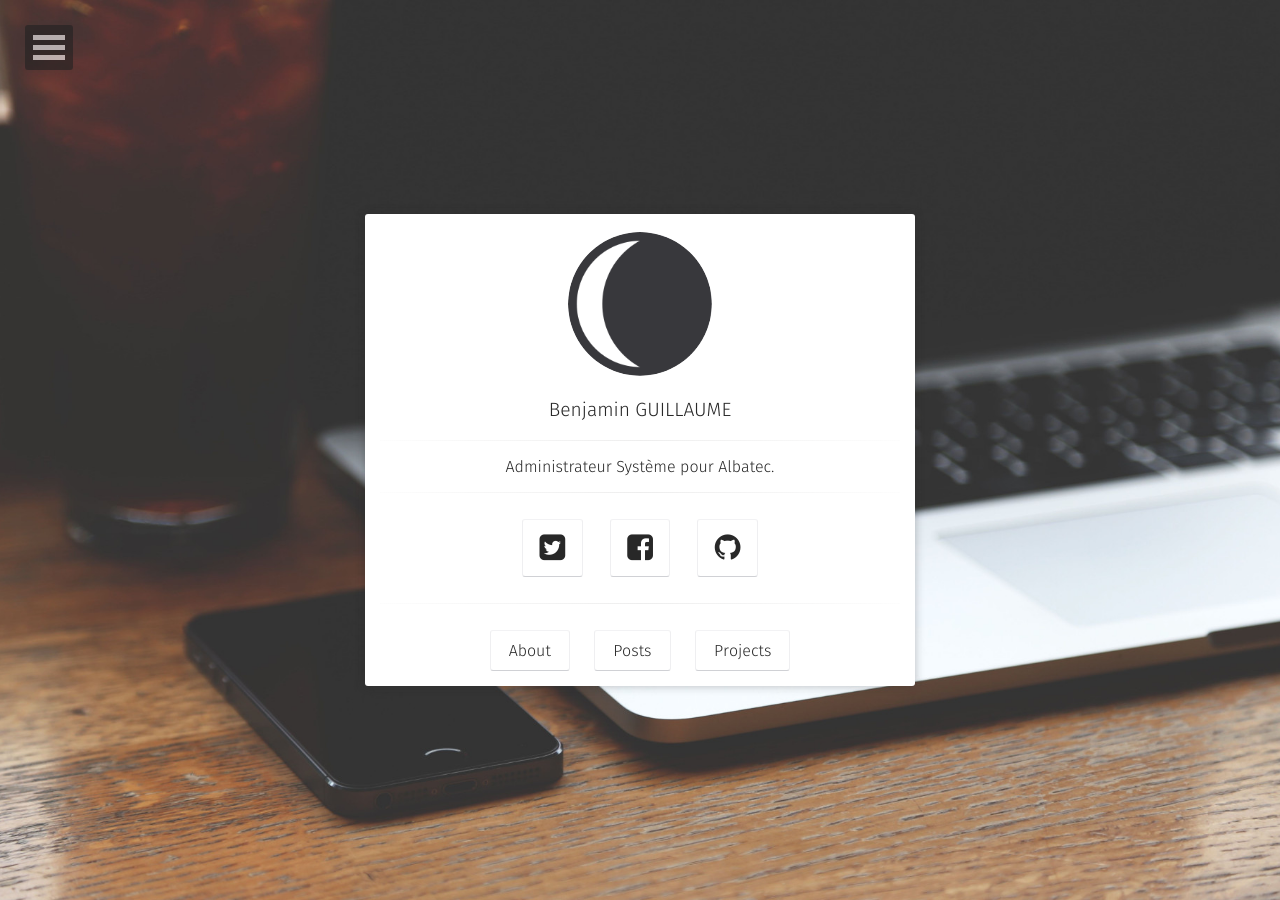
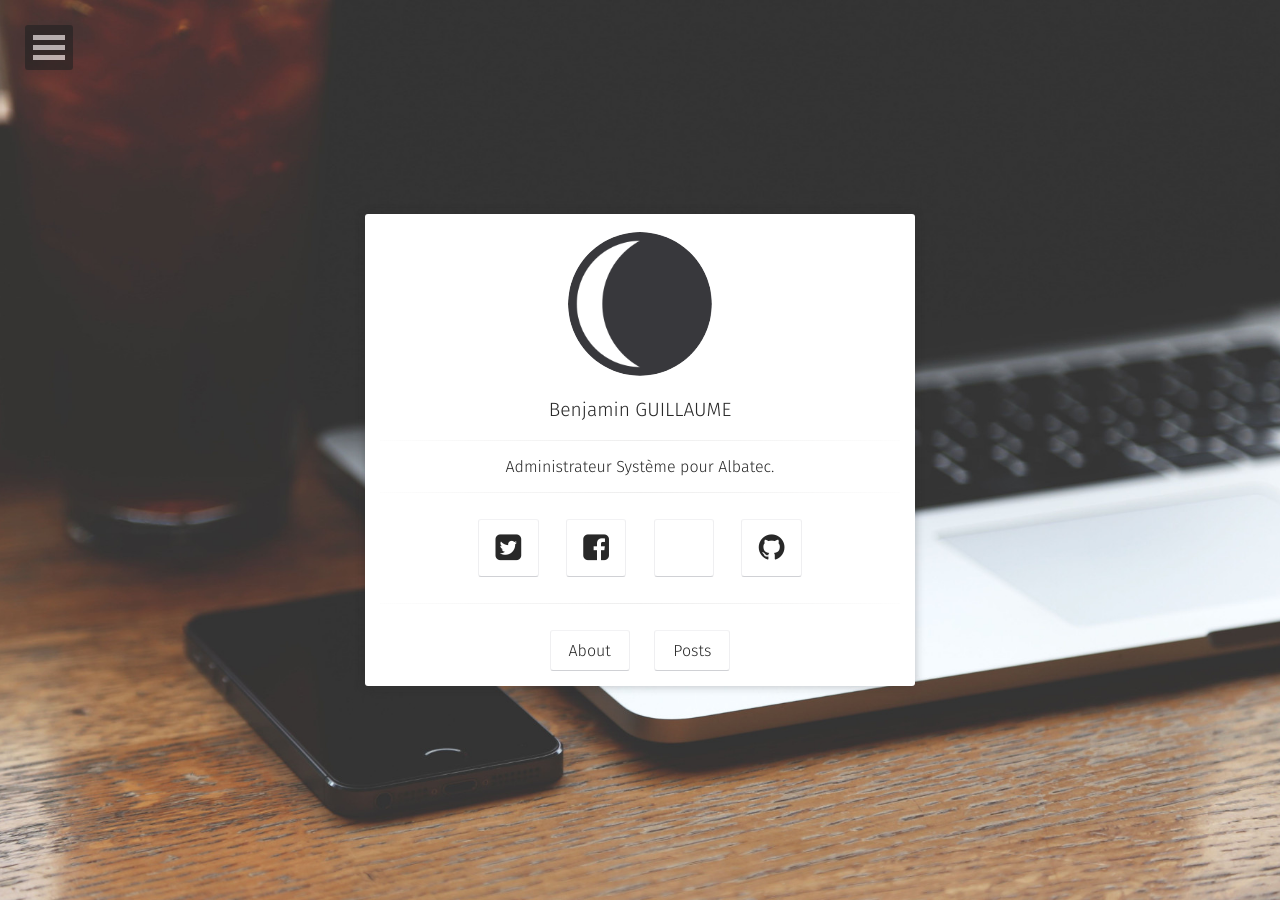
Before and after one commit to benjamin-guillaume/benjamin-guillaume.github.io, a Jekyll site: the page built from index.html, in a window 1280 px wide. Built offline with Jekyll 4.4.1, drawn with Linux system fonts in a browser that asks for light colours; some web fonts are replaced.

Commit message:
Test config Jekyll website

```diff
--- a/_includes/meta.html
+++ b/_includes/meta.html
@@ -8,8 +8,8 @@
     <a href="https://twitter.com/intent/tweet?text={{ site.url }}{{ page.url }}" title="Share on Twitter" class="tag">
         <span class="term"><i class="fa fa-twitter-square"></i> Tweet</span>
     </a>
-    <a href="https://plus.google.com/share?url={{ site.url }}{{ page.url }}" title="Share on Google+" class="tag">
+<!--     <a href="https://plus.google.com/share?url={{ site.url }}{{ page.url }}" title="Share on Google+" class="tag">
             <span class="term"><i class="fa fa-google-plus-square"></i> +1</span>
-    </a>
+    </a> -->
 </span>
 <div style="clear:both"></div>
--- a/_includes/nav.html
+++ b/_includes/nav.html
@@ -15,46 +15,49 @@
                         <a href="mailto:{{ site.email }}" target="_blank" rel="noopener noreferrer"><i class="fa fa-fw fa-envelope-square"></i> Email</a>
                     </li>{% endif %}
                     {% if site.twitter %}<li>
-                        <a href="http://twitter.com/{{ site.twitter }}" target="_blank" rel="noopener noreferrer"><i class="fa fa-fw fa-twitter-square"></i> Twitter</a>
+                        <a href="https://twitter.com/{{ site.twitter }}" target="_blank" rel="noopener noreferrer"><i class="fa fa-fw fa-twitter-square"></i> Twitter</a>
                     </li>{% endif %}
                     {% if site.facebook %}<li>
-                        <a href="http://facebook.com/{{ site.facebook }}" target="_blank" rel="noopener noreferrer"><i class="fa fa-fw fa-facebook-square"></i> Facebook</a>
+                        <a href="https://facebook.com/{{ site.facebook }}" target="_blank" rel="noopener noreferrer"><i class="fa fa-fw fa-facebook-square"></i> Facebook</a>
                     </li>{% endif %}
-                    {% if site.google.plus %}<li>
-                        <a href="http://plus.google.com/+{{ site.google.plus }}" target="_blank" rel="noopener noreferrer"><i class="fa fa-fw fa-google-plus-square"></i> Google+</a>
-                    </li>{% endif %}
+<!--                     {% if site.google.plus %}<li>
+                        <a href="https://plus.google.com/+{{ site.google.plus }}" target="_blank" rel="noopener noreferrer"><i class="fa fa-fw fa-google-plus-square"></i> Google+</a>
+                    </li>{% endif %} -->
                     {% if site.linkedin %}<li>
-                        <a href="http://linkedin.com/in/{{ site.linkedin }}" target="_blank" rel="noopener noreferrer"><i class="fa fa-fw fa-linkedin-square"></i> LinkedIn</a>
+                        <a href="https://linkedin.com/in/{{ site.linkedin }}" target="_blank" rel="noopener noreferrer"><i class="fa fa-fw fa-linkedin-square"></i> LinkedIn</a>
                     </li>{% endif %}
                     {% if site.xing %}<li>
-                        <a href="http://www.xing.com/profile/{{ site.xing }}" target="_blank" rel="noopener noreferrer"><i class="fa fa-fw fa-xing-square"></i> Xing</a>
+                        <a href="https://www.xing.com/profile/{{ site.xing }}" target="_blank" rel="noopener noreferrer"><i class="fa fa-fw fa-xing-square"></i> Xing</a>
                     </li>{% endif %}
                     {% if site.instagram %}<li>
-                        <a href="http://instagram.com/{{ site.instagram }}" target="_blank" rel="noopener noreferrer"><i class="fa fa-fw fa-instagram"></i> Instagram</a>
+                        <a href="https://instagram.com/{{ site.instagram }}" target="_blank" rel="noopener noreferrer"><i class="fa fa-fw fa-instagram"></i> Instagram</a>
                     </li>{% endif %}
                     {% if site.tumblr %}<li>
-                        <a href="http://{{ site.tumblr }}.tumblr.com" target="_blank" rel="noopener noreferrer"><i class="fa fa-fw fa-tumblr-square"></i> Tumblr</a>
+                        <a href="https://{{ site.tumblr }}.tumblr.com" target="_blank" rel="noopener noreferrer"><i class="fa fa-fw fa-tumblr-square"></i> Tumblr</a>
                     </li>{% endif %}
                     {% if site.github-url %}<li>
-                        <a href="http://github.com/{{ site.github-url }}" target="_blank" rel="noopener noreferrer"><i class="fa fa-fw fa-github"></i> Github</a>
+                        <a href="https://github.com/{{ site.github-url }}" target="_blank" rel="noopener noreferrer"><i class="fa fa-fw fa-github"></i> Github</a>
+                    </li>{% endif %}
+                    {% if site.discord %}<li>
+                        <a href="https://discord.com/channels/@{{ site.discord }}" target="_blank" rel="noopener noreferrer"><i class="fa fa-fw fa-discord-square"></i> Discord</a>
                     </li>{% endif %}
                     {% if site.stackoverflow %}<li>
-                        <a href="http://stackoverflow.com/users/{{ site.stackoverflow }}" target="_blank" rel="noopener noreferrer"><i class="fa fa-fw fa-stack-overflow"></i> StackOverflow</a>
+                        <a href="https://stackoverflow.com/users/{{ site.stackoverflow }}" target="_blank" rel="noopener noreferrer"><i class="fa fa-fw fa-stack-overflow"></i> StackOverflow</a>
                     </li>{% endif %}
                     {% if site.lastfm %}<li>
-                        <a href="http://lastfm.com/user/{{ site.lastfm }}" target="_blank" rel="noopener noreferrer"><i class="fa fa-fw fa-music"></i> LastFm</a>
+                        <a href="https://lastfm.com/user/{{ site.lastfm }}" target="_blank" rel="noopener noreferrer"><i class="fa fa-fw fa-music"></i> LastFm</a>
                     </li>{% endif %}
                     {% if site.dribbble %}<li>
-                        <a href="http://dribbble.com/{{ site.dribbble }}" target="_blank" rel="noopener noreferrer"><i class="fa fa-fw fa-dribbble"></i> Dribble</a>
+                        <a href="https://dribbble.com/{{ site.dribbble }}" target="_blank" rel="noopener noreferrer"><i class="fa fa-fw fa-dribbble"></i> Dribble</a>
                     </li>{% endif %}
                     {% if site.pinterest %}<li>
-                        <a href="http://www.pinterest.com/{{ site.pinterest }}" target="_blank" rel="noopener noreferrer"><i class="fa fa-fw fa-pinterest"></i> Pinterest</a>
+                        <a href="https://www.pinterest.com/{{ site.pinterest }}" target="_blank" rel="noopener noreferrer"><i class="fa fa-fw fa-pinterest"></i> Pinterest</a>
                     </li>{% endif %}
                     {% if site.foursquare %}<li>
-                        <a href="http://foursquare.com/{{ site.foursquare }}" target="_blank" rel="noopener noreferrer"><i class="fa fa-fw fa-foursquare"></i> Foursquare</a>
+                        <a href="https://foursquare.com/{{ site.foursquare }}" target="_blank" rel="noopener noreferrer"><i class="fa fa-fw fa-foursquare"></i> Foursquare</a>
                     </li>{% endif %}
                     {% if site.steam %}<li>
-                        <a href="http://steamcommunity.com/id/{{ site.steam }}" target="_blank" rel="noopener noreferrer"><i class="fa fa-fw fa-steam-square"></i> Steam</a>
+                        <a href="https://steamcommunity.com/id/{{ site.steam }}" target="_blank" rel="noopener noreferrer"><i class="fa fa-fw fa-steam-square"></i> Steam</a>
                     </li>{% endif %}
                     {% if site.youtube %}<li>
                         <a href="https://youtube.com/user/{{ site.youtube }}" target="_blank" rel="noopener noreferrer"><i class="fa fa-fw fa-youtube-square"></i> Youtube</a>
@@ -63,16 +66,16 @@
                         <a href="https://youtube.com/channel/{{ site.youtube-channel }}" target="_blank" rel="noopener noreferrer"><i class="fa fa-fw fa-youtube"></i> Youtube</a>
                     </li>{% endif %}
                     {% if site.soundcloud %}<li>
-                        <a href="http://soundcloud.com/{{ site.soundcloud }}" target="_blank" rel="noopener noreferrer"><i class="fa fa-fw fa-soundcloud"></i> SoundCloud</a>
+                        <a href="https://soundcloud.com/{{ site.soundcloud }}" target="_blank" rel="noopener noreferrer"><i class="fa fa-fw fa-soundcloud"></i> SoundCloud</a>
                     </li>{% endif %}
                     {% if site.weibo %}<li>
-                        <a href="http://www.weibo.com/{{ site.weibo }}" target="_blank" rel="noopener noreferrer"><i class="fa fa-fw fa-weibo"></i> Weibo</a>
+                        <a href="https://www.weibo.com/{{ site.weibo }}" target="_blank" rel="noopener noreferrer"><i class="fa fa-fw fa-weibo"></i> Weibo</a>
                     </li>{% endif %}
                     {% if site.flickr %}<li>
-                        <a href="http://www.flickr.com/{{ site.flickr }}" target="_blank" rel="noopener noreferrer"><i class="fa fa-fw fa-flickr"></i> Flickr</a>
+                        <a href="https://www.flickr.com/{{ site.flickr }}" target="_blank" rel="noopener noreferrer"><i class="fa fa-fw fa-flickr"></i> Flickr</a>
                     </li>{% endif %}
                     {% if site.codepen %}<li>
-                        <a href="http://codepen.io/{{ site.codepen }}" target="_blank" rel="noopener noreferrer"><i class="fa fa-fw fa-codepen"></i> Codepen</a>
+                        <a href="https://codepen.io/{{ site.codepen }}" target="_blank" rel="noopener noreferrer"><i class="fa fa-fw fa-codepen"></i> Codepen</a>
                     </li>{% endif %}
                     {% if site.keybase %}<li>
                         <a href="https://keybase.io/{{ site.keybase }}" target="_blank" rel="noopener noreferrer"><i class="fa fa-fw fa-key"></i> Keybase</a>
--- a/_includes/social-links.html
+++ b/_includes/social-links.html
@@ -3,8 +3,9 @@
                         {% if site.email %}<a class="social-btn" href="mailto:{{ site.email }}" target="_blank" rel="noopener noreferrer"><i class="fa fa-fw fa-envelope-square"></i></a>{% endif %}
                         {% if site.twitter %}<a class="social-btn" href="http://twitter.com/{{ site.twitter }}" target="_blank" rel="noopener noreferrer"><i class="fa fa-fw fa-twitter-square"></i></a>{% endif %}
                         {% if site.facebook %}<a class="social-btn" href="http://facebook.com/{{ site.facebook }}" target="_blank" rel="noopener noreferrer"><i class="fa fa-fw fa-facebook-square"></i></a>{% endif %}
-                        {% if site.google.plus %}<a class="social-btn" href="http://plus.google.com/+{{ site.google.plus }}" target="_blank" rel="noopener noreferrer"><i class="fa fa-fw fa-google-plus-square"></i></a>{% endif %}
+                        <!-- {% if site.google.plus %}<a class="social-btn" href="http://plus.google.com/+{{ site.google.plus }}" target="_blank" rel="noopener noreferrer"><i class="fa fa-fw fa-google-plus-square"></i></a>{% endif %} -->
                         {% if site.linkedin %}<a class="social-btn" href="http://linkedin.com/in/{{ site.linkedin }}" target="_blank" rel="noopener noreferrer"><i class="fa fa-fw fa-linkedin-square"></i></a>{% endif %}
+                        {% if site.discord %}<a class="social-btn" href="https://discord.com/channels/@{{ site.discord }}" target="_blank" rel="noopener noreferrer"><i class="fa fa-fw fa-discord-square"></i></a>{% endif %}
                         {% if site.xing %}<a class="social-btn" href="http://www.xing.com/profile/{{ site.xing }}" target="_blank" rel="noopener noreferrer"><i class="fa fa-fw fa-xing-square"></i></a>{% endif %}
                         {% if site.instagram %}<a class="social-btn" href="http://instagram.com/{{ site.instagram }}" target="_blank" rel="noopener noreferrer"><i class="fa fa-fw fa-instagram"></i></a>{% endif %}
                         {% if site.tumblr %}<a class="social-btn" href="http://{{ site.tumblr }}.tumblr.com" target="_blank" rel="noopener noreferrer"><i class="fa fa-fw fa-tumblr-square"></i></a>{% endif %}
--- a/_layouts/home.html
+++ b/_layouts/home.html
@@ -38,9 +38,9 @@ layout: compress
                          <a class="btn zoombtn" href="{{ site.url }}/posts">
                          Posts
                          </a>
-                         <a class="btn zoombtn" href="{{ site.url }}/projects">
+                         <!-- <a class="btn zoombtn" href="{{ site.url }}/projects">
                          Projects
-                         </a>
+                         </a> -->
                  </h3>
             </div>
         </div>
--- a/_layouts/post.html
+++ b/_layouts/post.html
@@ -25,8 +25,8 @@ layout: compress
                     </p><!-- /.entry-reading-time -->
                     {% endif %}
                     {% if page.project %}
-                    <a class="btn zoombtn" href="{{site.url}}/projects/">
-                    {% else %}
+                    <!-- <a class="btn zoombtn" href="{{site.url}}/projects/">
+                    {% else %} -->
                     <a class="btn zoombtn" href="{{site.url}}/posts/">
                     {% endif %}
                         <i class="fa fa-chevron-left"></i>
```
Also changed, not shown: other parts of _includes/nav.html (+2 -2 lines).
